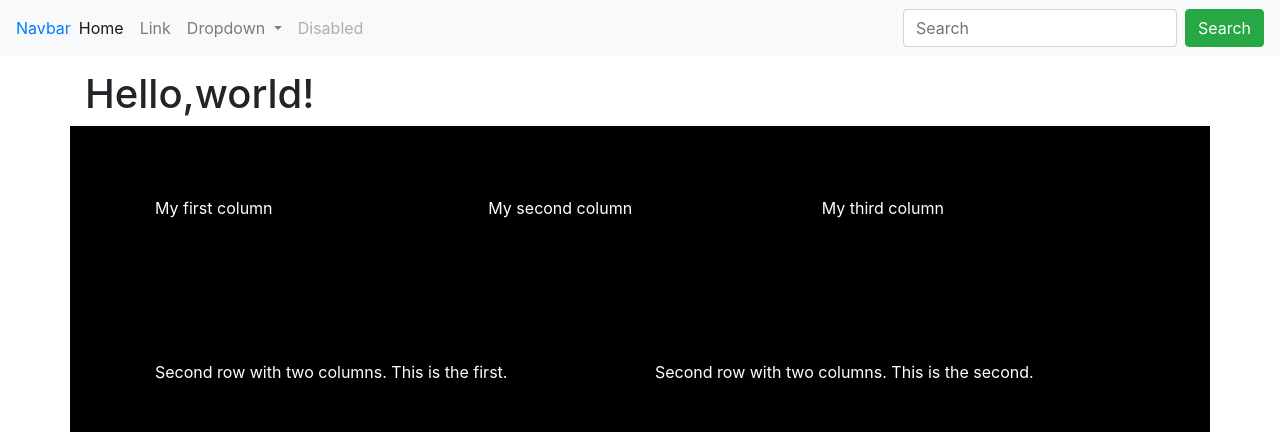
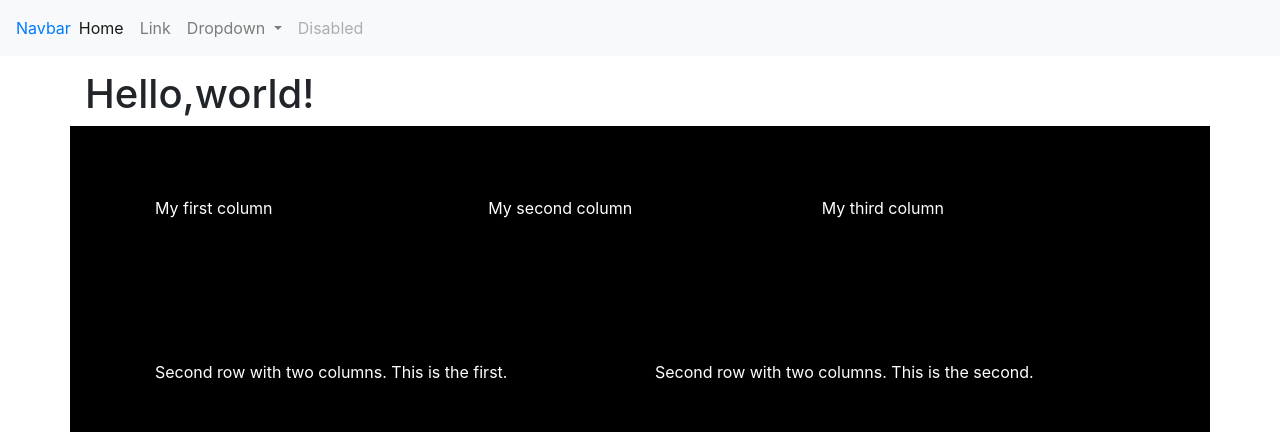
Before and after one commit to Akseliina/Bootstrapharjoitus, a plain HTML site: page index.html in a window 1280 px wide. Shown: the top 432 px of the page. Drawn offline with nearby package versions, Linux system fonts and the light colour scheme.

Commit message:
Update index.html

```diff
--- a/index.html
+++ b/index.html
@@ -40,10 +40,6 @@
          <a class="nav-link disabled" href="#">Disabled</a>
         </li>
      </ul>
-     <form class="form-inline my-2 my-lg-0">
-       <input class="form-control mr-sm-2" type="search" placeholder="Search" aria-label="Search">
-       <button class="btn btn-success my-2 my-sm-0" type="submit">Search</button>
-     </form>
     </div>
   </nav>
 
```
